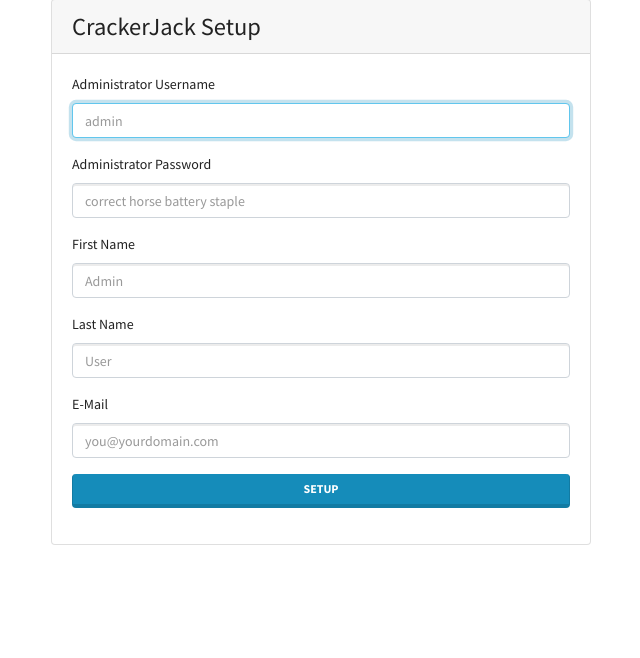
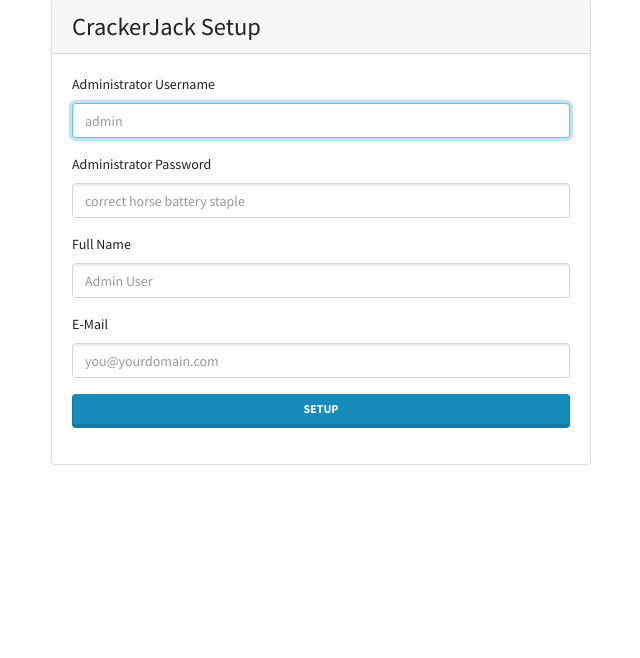
Before and after one commit to ctxis/crackerjack, a Flask app: page /install/ in a window 1280 px wide. Shown: the part 106-764 px from the top of the page, without its empty margins (319-959 px from the left). Run offline with Flask 2, Linux system fonts and the light colour scheme; data that the repository does not hold is empty; some libraries are stand-ins or nearby versions.

Commit message:
Refactor app to remove first_name/last_name and replace with full_name

```diff
--- a/app/controllers/install.py
+++ b/app/controllers/install.py
@@ -31,15 +31,14 @@ def save():
 
     username = request.form['username'].strip()
     password = request.form['password'].strip()
-    first_name = request.form['first_name'].strip()
-    last_name = request.form['last_name'].strip()
+    full_name = request.form['full_name'].strip()
     email = request.form['email'].strip()
 
-    if len(username) == 0 or len(password) == 0 or len(first_name) == 0 or len(last_name) == 0 or len(email) == 0:
+    if len(username) == 0 or len(password) == 0 or len(full_name) == 0 or len(email) == 0:
         flash('Please fill in all the fields', 'error')
         return redirect(url_for('install.index'))
 
-    if not users.save(0, username, password, first_name, last_name, email, 1, 0):
+    if not users.save(0, username, password, full_name, email, 1, 0, 1):
         flash('Could not create user - make sure the database file is writable', 'error')
         return redirect(url_for('install.index'))
 
--- a/app/lib/base/provider.py
+++ b/app/lib/base/provider.py
@@ -76,8 +76,7 @@ class Provider:
         manager.bind_pass = settings.get('ldap_bind_pass', '')
         manager.ssl = settings.get('ldap_ssl', 0)
         manager.mapping_username = settings.get('ldap_mapping_username', '')
-        manager.mapping_firstname = settings.get('ldap_mapping_firstname', '')
-        manager.mapping_lastname = settings.get('ldap_mapping_lastname', '')
+        manager.mapping_fullname = settings.get('ldap_mapping_fullname', '')
         manager.mapping_email = settings.get('ldap_mapping_email', '')
 
         return manager
--- a/app/lib/base/users.py
+++ b/app/lib/base/users.py
@@ -15,7 +15,7 @@ class UserManager:
     def get_last_error(self):
         return self.last_error
 
-    def save(self, user_id, username, password, first_name, last_name, email, admin, ldap, active):
+    def save(self, user_id, username, password, full_name, email, admin, ldap, active):
         if user_id > 0:
             # This is a user-edit.
             user = self.get_by_id(user_id)
@@ -54,8 +54,7 @@ class UserManager:
             # There is no point in updating these if it's an LDAP user.
             user.username = username
             user.password = password
-            user.first_name = first_name
-            user.last_name = last_name
+            user.full_name = full_name
             user.email = email
 
         user.admin = True if admin == 1 else False
--- a/app/lib/models/user.py
+++ b/app/lib/models/user.py
@@ -8,8 +8,7 @@ class UserModel(db.Model, UserMixin):
     id = db.Column(db.Integer, primary_key=True)
     username = db.Column(db.String(255), nullable=False, default='', index=True, unique=True)
     password = db.Column(db.String(255), nullable=False, default='')
-    first_name = db.Column(db.String(255), nullable=True, default='')
-    last_name = db.Column(db.String(255), nullable=True, default='')
+    full_name = db.Column(db.String(255), nullable=True, default='')
     email = db.Column(db.String(255), nullable=True, default='')
     ldap = db.Column(db.Boolean, default=False, index=True)
     admin = db.Column(db.Boolean, default=False, index=True)
--- a/app/templates/account/index.html
+++ b/app/templates/account/index.html
@@ -5,7 +5,7 @@
     <div class="col-3"></div>
     <div class="col">
         <div class="card">
-            <h3 class="card-header">{{ user.first_name }} {{ user.last_name }}</h3>
+            <h3 class="card-header">{{ user.full_name }}</h3>
             <div class="card-body">
                 <div class="row">
                     <div class="col">
--- a/app/templates/admin/users/index.html
+++ b/app/templates/admin/users/index.html
@@ -19,8 +19,7 @@
                     <tr>
                         <th>ID</th>
                         <th>Username</th>
-                        <th>First Name</th>
-                        <th>Last Name</th>
+                        <th>Full Name</th>
                         <th>E-mail</th>
                         <th>Admin</th>
                         <th>LDAP</th>
@@ -33,8 +32,7 @@
                     <tr>
                         <td>{{ user.id }}</td>
                         <td>{{ user.username }}</td>
-                        <td>{{ user.first_name }}</td>
-                        <td>{{ user.last_name }}</td>
+                        <td>{{ user.full_name }}</td>
                         <td>{{ user.email }}</td>
                         <td>{{ 'Yes' if user.admin == 1 else 'No' }}</td>
                         <td>{{ 'Yes' if user.ldap == 1 else 'No' }}</td>
--- a/app/templates/install/index.html
+++ b/app/templates/install/index.html
@@ -21,13 +21,8 @@
                     </div>
 
                     <div class="form-group">
-                        <label for="first_name">First Name</label>
-                        <input type="text" value="" name="first_name" id="first_name" class="form-control" placeholder="Admin" required>
-                    </div>
-
-                    <div class="form-group">
-                        <label for="last_name">Last Name</label>
-                        <input type="text" value="" name="last_name" id="last_name" class="form-control" placeholder="User" required>
+                        <label for="full_name">Full Name</label>
+                        <input type="text" value="" name="full_name" id="full_name" class="form-control" placeholder="Admin User" required>
                     </div>
 
                     <div class="form-group">
--- a/app/templates/layout/base.html
+++ b/app/templates/layout/base.html
@@ -50,7 +50,7 @@
 
             {% if current_user.is_authenticated %}
             <li>
-                <a class="nav-link" href="{{ url_for('auth.logout') }}">Logout [ {{ current_user.first_name }} ]</a>
+                <a class="nav-link" href="{{ url_for('auth.logout') }}">Logout [ {{ current_user.full_name }} ]</a>
             </li>
             {% else %}
             <li>
```
Also changed, not shown: app/controllers/admin.py (+4 -6 lines), app/lib/base/ldap.py (+11 -26 lines), app/templates/admin/settings/auth.html (+2 -11 lines), app/templates/admin/users/edit.html (+3 -16 lines).
